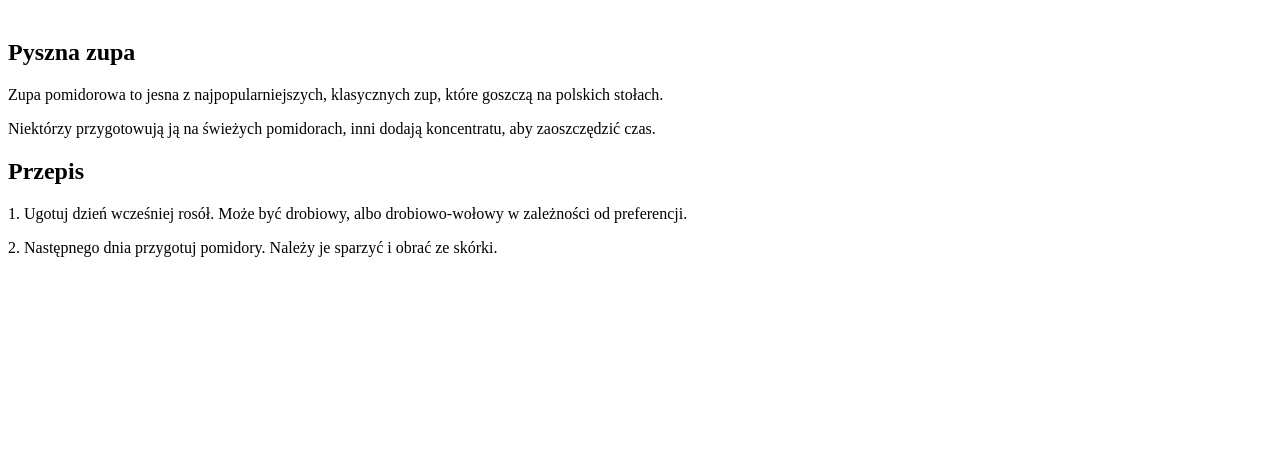
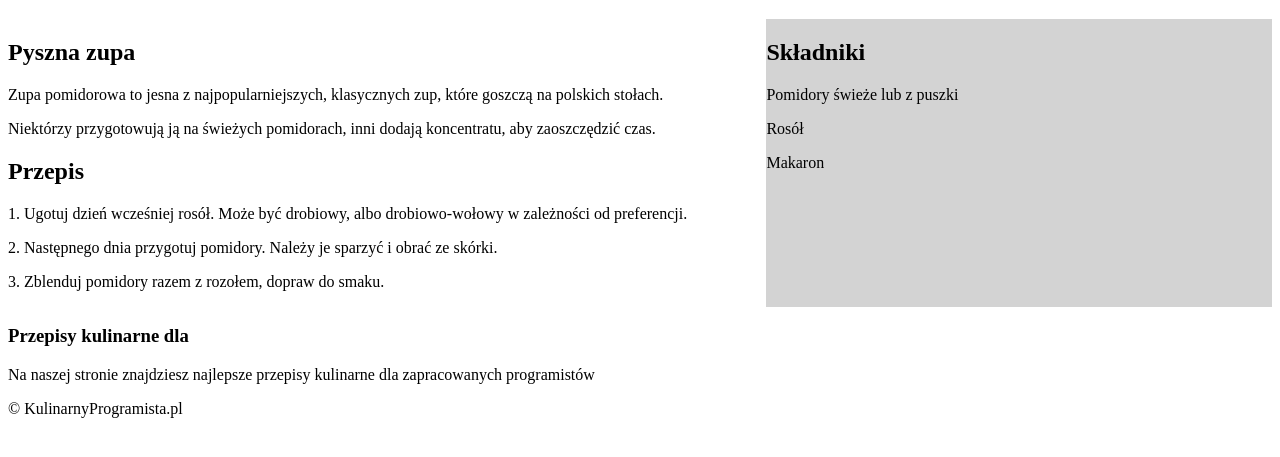
Before and after one commit to pm1975/jakarta_ee, a plain HTML site: page 4-HTML/6-struktura-dokumentu/index.html in a window 1280 px wide. Shown: the part 87-544 px from the top of the page. Drawn offline with Linux system fonts and the light colour scheme.

Commit message:
6-struktura-dokumentu

```diff
--- a/4-HTML/6-struktura-dokumentu/index.html
+++ b/4-HTML/6-struktura-dokumentu/index.html
@@ -24,8 +24,21 @@
                 <h2>Przepis</h2>
                 <p>1. Ugotuj dzień wcześniej rosół. Może być drobiowy, albo drobiowo-wołowy w zależności od preferencji.</p>
                 <p>2. Następnego dnia przygotuj pomidory. Należy je sparzyć i obrać ze skórki.</p>
+                <p>3. Zblenduj pomidory razem z rozołem, dopraw do smaku.</p>
+            </div>
+            <div style="flex: 40%; background-color: lightgray;">
+                <h2>Składniki</h2>
+                <p>Pomidory świeże lub z puszki</p>
+                <p>Rosół</p>
+                <p>Makaron</p>
             </div>
         </div>
+    </div>
+    <!--Stopka-->
+    <div>
+        <h3>Przepisy kulinarne dla</h3>
+        <p>Na naszej stronie znajdziesz najlepsze przepisy kulinarne dla zapracowanych programistów</p>
+        <p>&copy; KulinarnyProgramista.pl</p>
     </div>
 </body>
 
```
